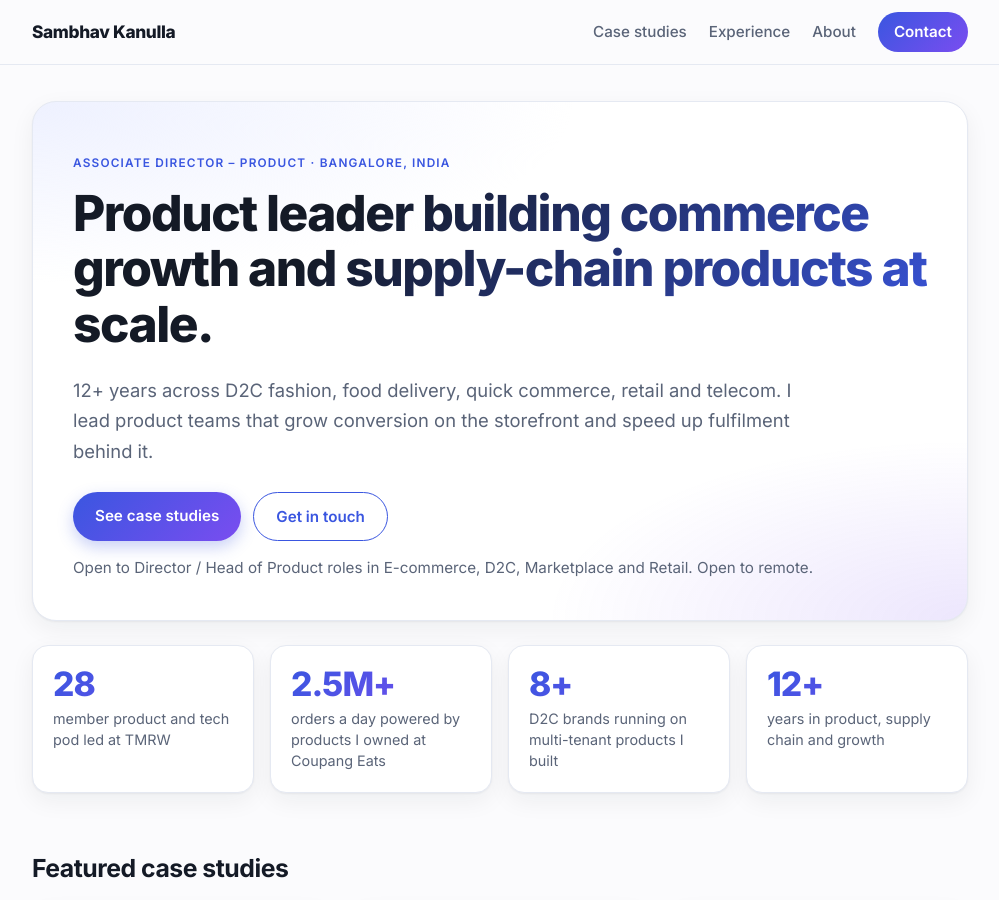
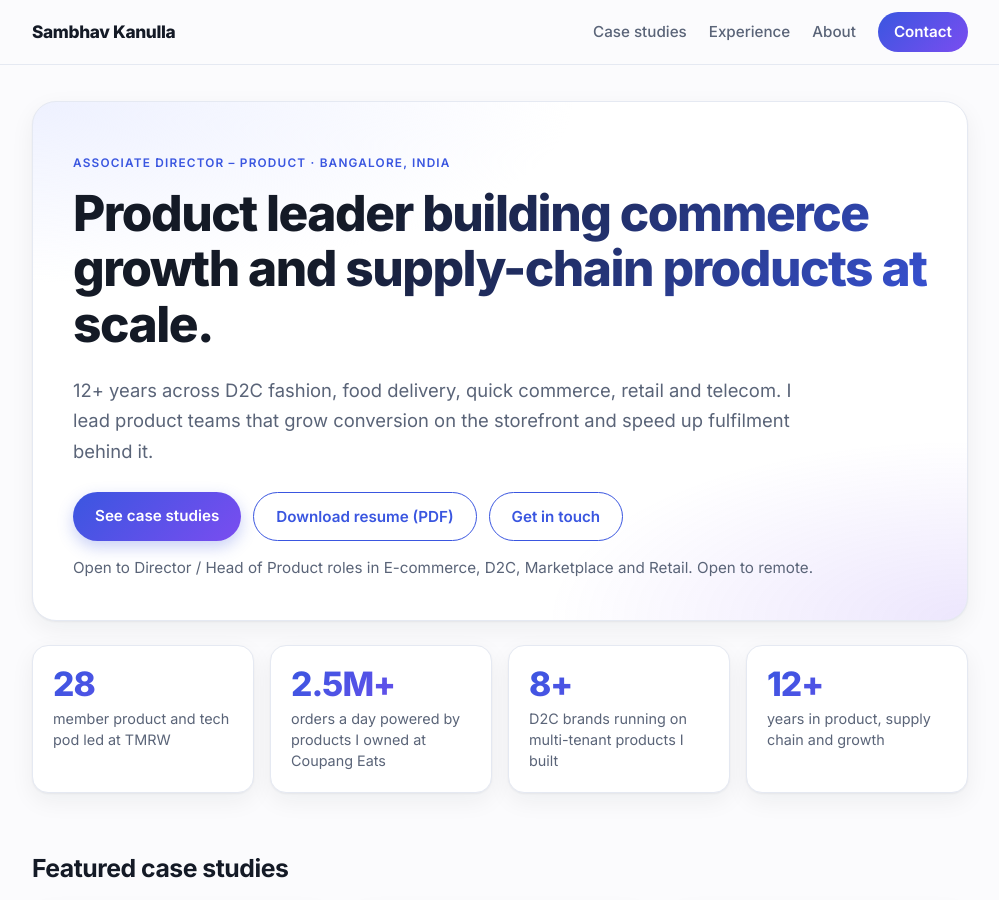
Before and after one commit to sambhavkanulla/sambhavkanulla.github.io, a Jekyll site: the page built from index.html, in a window 1280 px wide and 900 px high. Shown: the whole window, without its empty margins (140-1139 px from the left). Built offline with Jekyll 4.4.1, drawn with Linux system fonts in a browser that asks for light colours.

Commit message:
Turn on resume button using Sambhav_Kanulla_Resume.pdf
Co-Authored-By: Claude Sonnet 5.5 <noreply@anthropic.com>
Claude-Session: https://claude.ai/code/session_01PrKmB98M39T9226rhsuyd2

```diff
--- a/_data/profile.yml
+++ b/_data/profile.yml
@@ -19,7 +19,7 @@ linkedin: "https://www.linkedin.com/in/sambhavkanulla/"
 # Resume button. After you upload a PDF into the assets folder,
 # put its path here, e.g. "/assets/Sambhav_Kanulla_Resume.pdf".
 # Leave it as "" to hide the button.
-resume_file: ""
+resume_file: "/Sambhav_Kanulla_Resume.pdf"
 
 # The four numbers shown under the headline
 proof_points:
```
